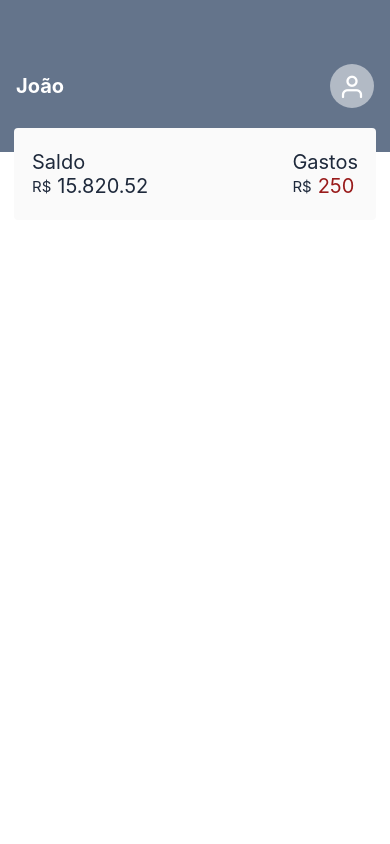
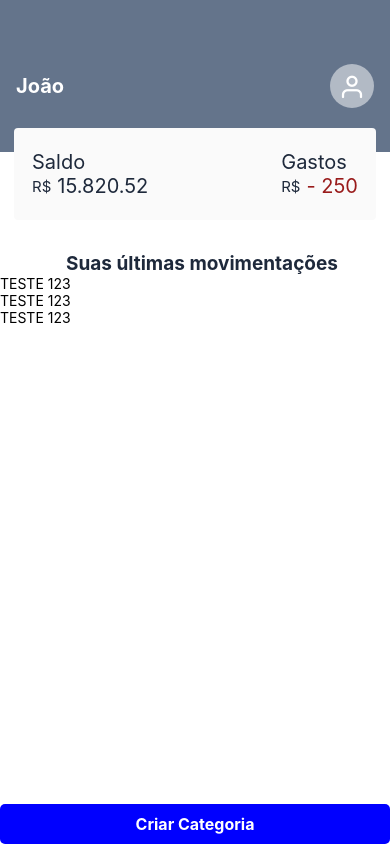
Before and after one commit to joao0814/TripFi-app, a React Native app: screen / in a window 390 px wide. Built offline with nearby package versions, Linux system fonts and the light colour scheme.

Commit message:
feat: add create category button

```diff
--- a/package.json
+++ b/package.json
@@ -9,10 +9,13 @@
     "web": "expo start --web"
   },
   "dependencies": {
+    "@react-native-community/slider": "^4.5.2",
     "expo": "~51.0.8",
     "expo-status-bar": "~1.12.1",
     "react": "18.2.0",
-    "react-native": "0.74.1"
+    "react-native": "0.74.1",
+    "react-native-color-picker": "^0.6.0",
+    "react-native-paper": "^5.12.3"
   },
   "devDependencies": {
     "@babel/core": "^7.20.0"
--- /dev/null
+++ b/src/components/Button/index.js
@@ -0,0 +1,27 @@
+// components/CustomButton.js
+import React from 'react';
+import { TouchableOpacity, Text, StyleSheet } from 'react-native';
+
+const Button = ({ title, onPress }) => {
+    return (
+        <TouchableOpacity style={styles.button} onPress={onPress}>
+            <Text style={styles.buttonText}>{title}</Text>
+        </TouchableOpacity>
+    );
+};
+
+const styles = StyleSheet.create({
+    button: {
+        backgroundColor: 'blue',
+        padding: 10,
+        borderRadius: 5,
+    },
+    buttonText: {
+        color: 'white',
+        fontSize: 16,
+        fontWeight: 'bold',
+        textAlign: 'center',
+    },
+});
+
+export default Button;
--- /dev/null
+++ b/src/components/CategoryModal/index.js
@@ -0,0 +1,83 @@
+// components/CategoryModal.js
+import React, { useState } from 'react';
+import { Modal, View, Text, TextInput, Button, StyleSheet } from 'react-native';
+import Slider from '@react-native-community/slider';
+
+const CategoryModal = ({ visible, onClose, onCreate }) => {
+    const [categoryName, setCategoryName] = useState('');
+    const [color, setColor] = useState('#000000');
+
+    const handleCreate = () => {
+        onCreate({ name: categoryName, color });
+        setCategoryName('');
+        setColor('#000000');
+        onClose();
+    };
+
+    return (
+        <Modal
+            visible={visible}
+            animationType="slide"
+            transparent={true}
+            onRequestClose={onClose}
+        >
+            <View style={styles.modalContainer}>
+                <View style={styles.modalContent}>
+                    <Text style={styles.title}>Criar Nova Categoria</Text>
+                    <TextInput
+                        style={styles.input}
+                        placeholder="Nome da Categoria"
+                        value={categoryName}
+                        onChangeText={setCategoryName}
+                    />
+                    <Slider
+                        style={{ width: 200, height: 40 }}
+                        minimumValue={0}
+                        maximumValue={1}
+                        minimumTrackTintColor="#000000"
+                        maximumTrackTintColor="#000000"
+                        onValueChange={(value) => setColor(`rgba(0, 0, 0, ${value})`)}
+                    />
+                    <View style={styles.buttonContainer}>
+                        <Button title="Cancelar" onPress={onClose} />
+                        <Button title="Criar" onPress={handleCreate} />
+                    </View>
+                </View>
+            </View>
+        </Modal>
+    );
+};
+
+const styles = StyleSheet.create({
+    modalContainer: {
+        flex: 1,
+        justifyContent: 'center',
+        alignItems: 'center',
+        backgroundColor: 'rgba(0,0,0,0.5)',
+    },
+    modalContent: {
+        width: 300,
+        padding: 20,
+        backgroundColor: 'white',
+        borderRadius: 10,
+        elevation: 10,
+    },
+    title: {
+        fontSize: 18,
+        fontWeight: 'bold',
+        marginBottom: 10,
+    },
+    input: {
+        height: 40,
+        borderColor: 'gray',
+        borderWidth: 1,
+        marginBottom: 10,
+        paddingLeft: 8,
+    },
+    buttonContainer: {
+        flexDirection: 'row',
+        justifyContent: 'space-between',
+    },
+});
+
+export default CategoryModal;
--- /dev/null
+++ b/src/components/Movements/index.js
@@ -0,0 +1,16 @@
+import { StyleSheet, Text, View } from 'react-native';
+
+export default function Movements() {
+    return (
+        <View style={styles.container}>
+            <Text>TESTE 123</Text>
+        </View>
+    );
+}
+
+const styles = StyleSheet.create({
+    container: {
+        flex: 1,
+        backgroundColor: "#fff",
+    },
+});
--- a/src/pages/home/index.js
+++ b/src/pages/home/index.js
@@ -1,15 +1,67 @@
-import { StatusBar } from "expo-status-bar";
-import { StyleSheet, Text, View } from "react-native";
-import Header from "../../components/Header";
-import Balance from "../../components/balance";
+import React, { useState } from 'react';
+import { FlatList, StyleSheet, Text, View } from 'react-native';
+import Header from '../../components/Header';
+import Movements from '../../components/Movements';
+import Balance from '../../components/Balance';
+import CategoryModal from '../../components/CategoryModal';
+import CustomButton from '../../components/Button'; // Importe o componente de botão personalizado
+
+const list = [
+  {
+    id: 1,
+    title: 'Hotel Rio Branco',
+    value: 'R$ 850,00',
+    date: '10/09/2021',
+    type: 0 // despesa
+  },
+  {
+    id: 2,
+    title: 'Restaurante São José',
+    value: 'R$ 1.800,00',
+    date: '10/09/2021',
+    type: 0 // despesa
+  },
+  {
+    id: 3,
+    title: 'Taxi',
+    value: 'R$ 100,00',
+    date: '10/09/2021',
+    type: 0 // despesa
+  },
+];
 
 export default function Home() {
+  const [isModalVisible, setIsModalVisible] = useState(false);
+
+  const handleOpenModal = () => {
+    setIsModalVisible(true);
+  };
+
+  const handleCloseModal = () => {
+    setIsModalVisible(false);
+  };
+
   return (
     <View style={styles.container}>
       <Header name="João" />
 
-      <Balance saldo="15.820.52" gastos="250" />
+      <Balance saldo="15.820.52" gastos="- 250" />
 
+      <Text style={styles.title}>Suas últimas movimentações</Text>
+
+      <FlatList
+        style={styles.list}
+        data={list}
+        keyExtractor={(item) => String(item.id)}
+        showsVerticalScrollIndicator={false}
+        renderItem={({ item }) => <Movements />}
+      />
+
+      {/* Botão para abrir o modal */}
+      <CustomButton title="Criar Categoria" onPress={handleOpenModal} />
+
+      {/* Modal de criação de categoria */}
+      <CategoryModal visible={isModalVisible} onClose={handleCloseModal} />
     </View>
   );
 }
@@ -17,6 +69,14 @@ export default function Home() {
 const styles = StyleSheet.create({
   container: {
     flex: 1,
-    backgroundColor: "#fff",
+    backgroundColor: '#fff',
+  },
+  title: {
+    fontSize: 19,
+    fontWeight: 'bold',
+    textAlign: 'center',
+    color: '#1e293b',
+    marginTop: 32,
+    marginStart: 14,
   },
 });
```
Also changed, not shown: 2 other files (tests, documents, lock files or other folders).
